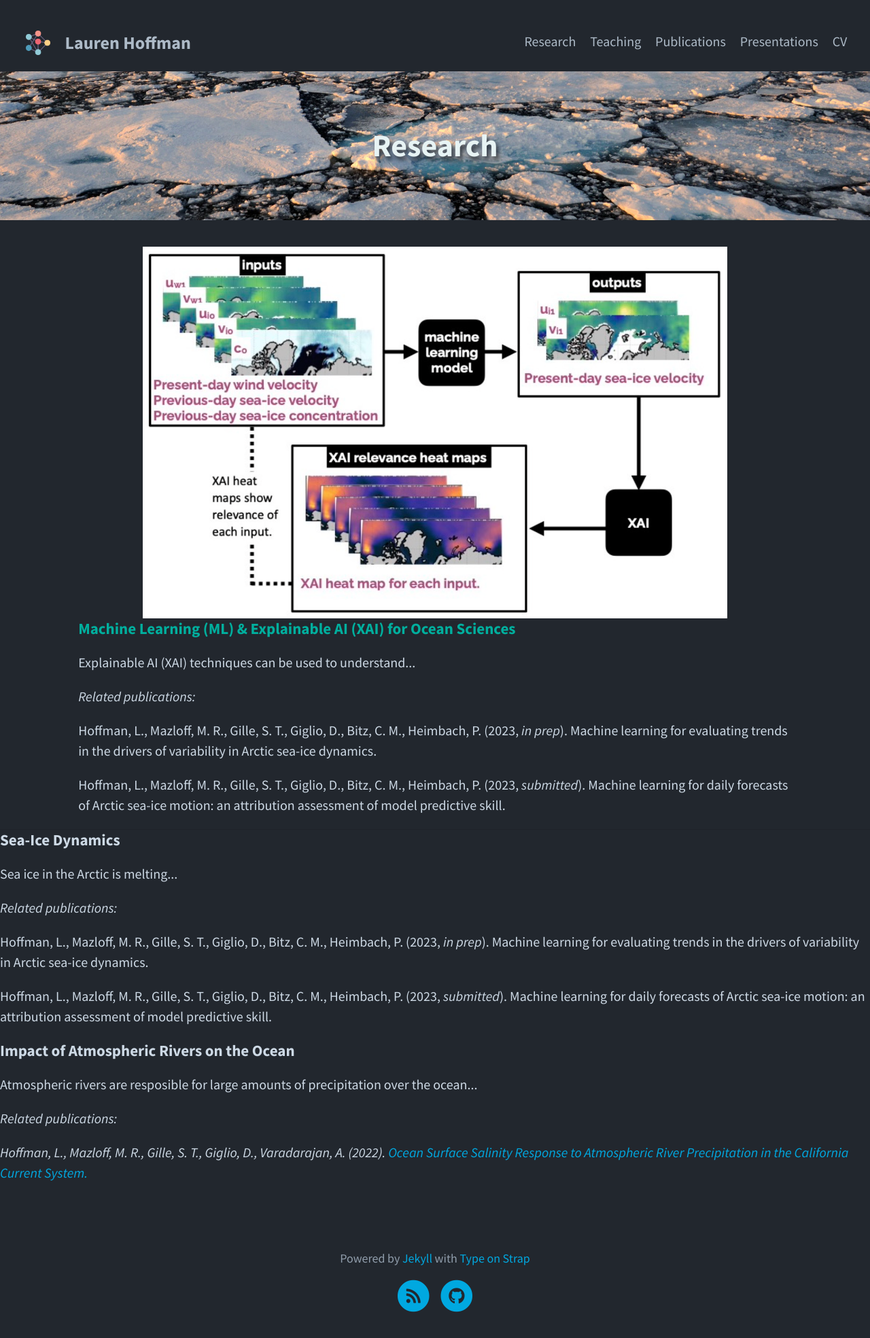
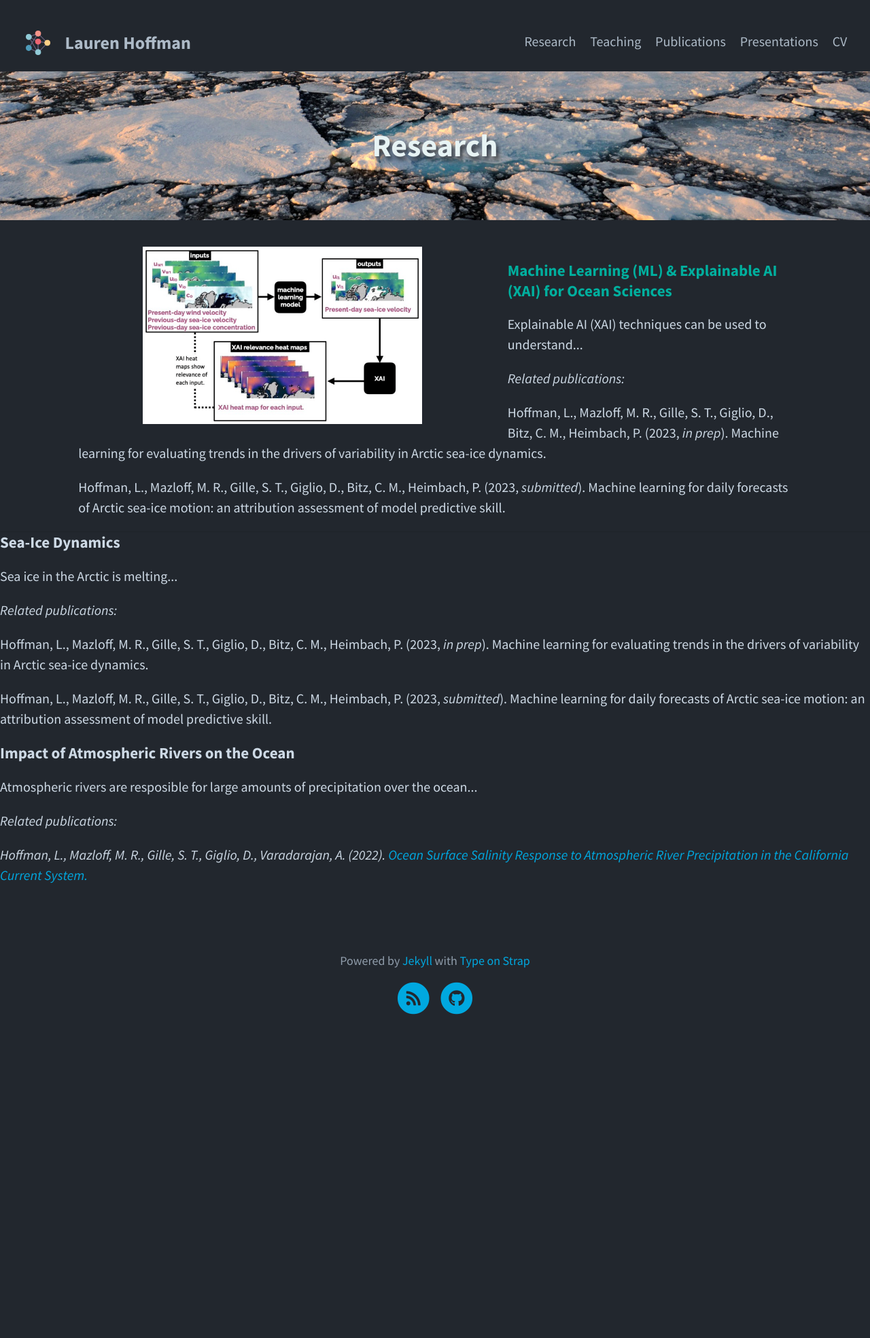
Before and after one commit to lahoffman/lahoffman.github.io, a Jekyll site: the page built from pages/1_research.html, in a window 1280 px wide. Shown: the whole page at 68% size. Built offline with Jekyll 4.4.1, drawn with Linux system fonts in a browser that asks for light colours; after the commit the page ends 1531 px from its top, so only the background shows below that.

Commit message:
Update 1_research.html

```diff
--- a/pages/1_research.html
+++ b/pages/1_research.html
@@ -7,7 +7,7 @@ order: 3
 ---
 
   <div>
-       <img align="left" src="assets/img/xai.png">
+       <img src="assets/img/xai.png" align="left"  width="600">
   </div>
 
    <div>
```
